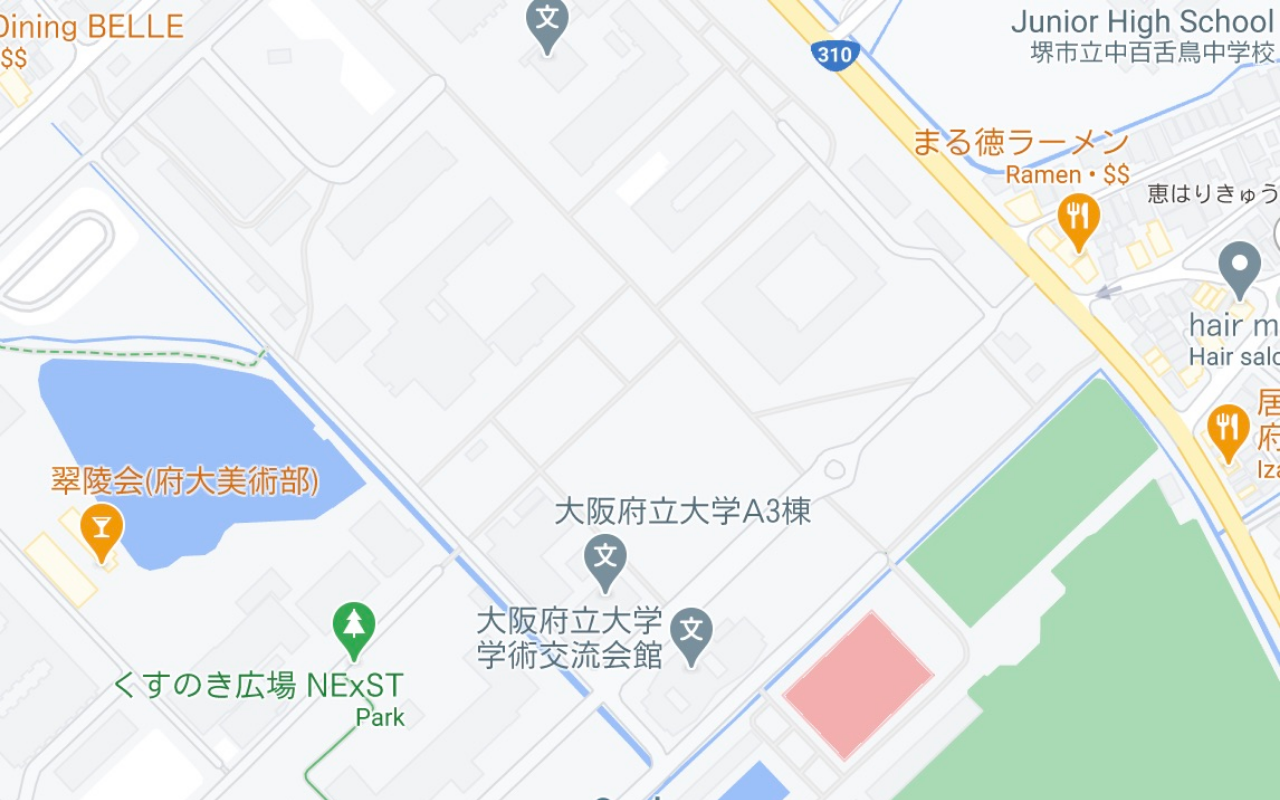
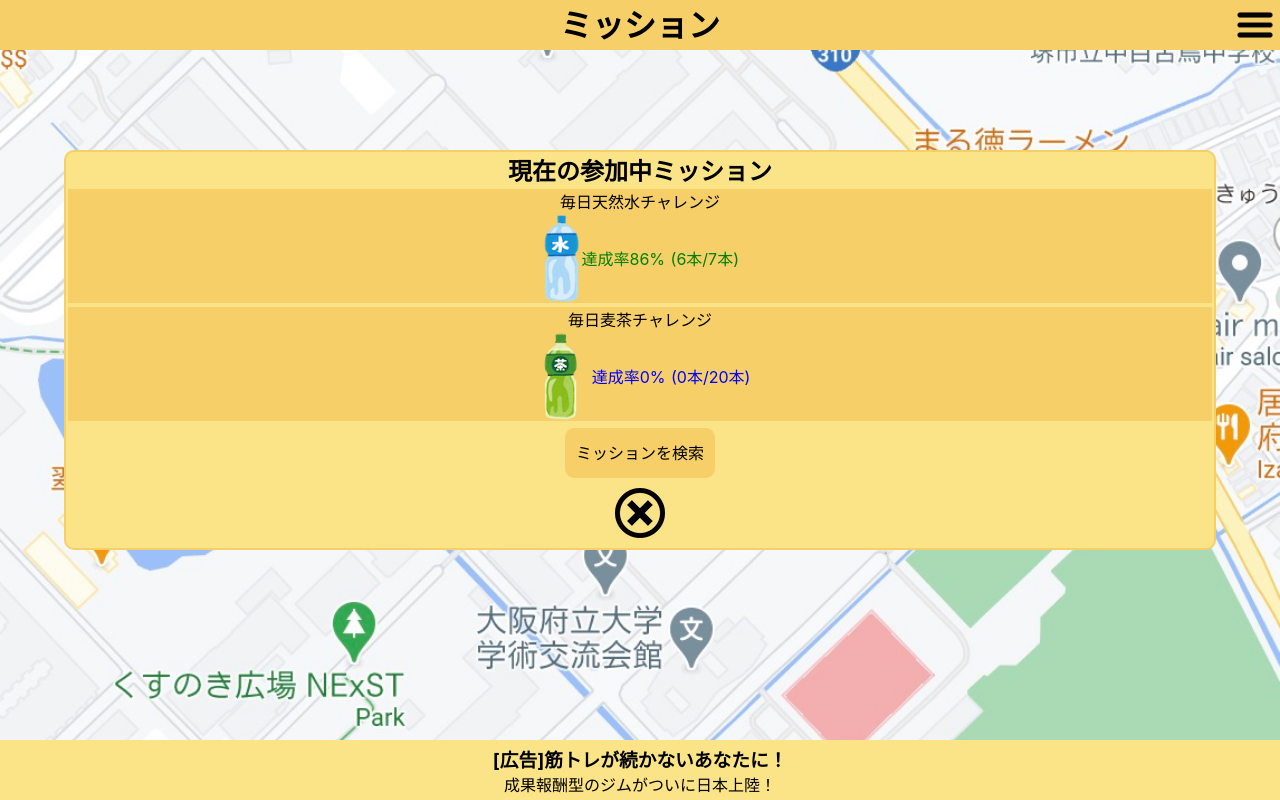
Before and after one commit to kantasv/kokodori-nuxt, a Nuxt app: page /Mission in a window 1280 px wide. Before the commit this address had no page. Built offline with nearby package versions, Linux system fonts and the light colour scheme.

Commit message:
Mission  completed

```diff
--- /dev/null
+++ b/pages/Mission.vue
@@ -0,0 +1,106 @@
+<template>
+  <div>
+    <AdWrapper />
+    <KokodoriHeader headertitle="ミッション" />
+    <div class="stock-container">
+      <h2>現在の参加中ミッション</h2>
+      <div class="stock-info-container">
+        <p>毎日天然水チャレンジ</p>
+        <div class="almost-outofstock-product-image-wrapper">
+          <p>
+            <img src="~/static/bousai_water.png" class="almost-outofstock-product-image">
+            <span class="stock-description stock-description-almost-none">達成率86% (6本/7本)</span>
+          </p>
+        </div>
+      </div>
+      <div class="stock-info-container">
+        <p>毎日麦茶チャレンジ</p>
+        <div class="almost-outofstock-product-image-wrapper">
+          <p>
+            <img src="~/static/petbottle_tea.png" class="almost-outofstock-product-image">
+            <span class="stock-description stock-description-sufficient">達成率0% (0本/20本)</span>
+          </p>
+        </div>
+      </div>
+      <TextButton buttonlabel="ミッションを検索" class="read-more-button" />
+
+      <nuxt-link to="/">
+        <img src="~/static/close.png" alt class="close-button-image">
+      </nuxt-link>
+    </div>
+  </div>
+</template>
+
+<script>
+import AdWrapper from '~/components/AdWrapper.vue'
+import KokodoriHeader from '~/components/KokodoriHeader.vue'
+
+export default {
+  components: {
+    AdWrapper,
+    KokodoriHeader
+  }
+}
+</script>
+
+<style lang="scss">
+.stock-container {
+  top: 150px;
+  width: 90%;
+  height: 400px;
+  background-color: #fbe488;
+  margin: 100px auto;
+  border-radius: 10px;
+  text-align: center;
+  border: 2px solid #f6cf69;
+}
+
+.almost-outofstock-product-image-wrapper{
+  height: 90px;
+}
+
+.almost-outofstock-product-image{
+  height: 90px;
+  vertical-align:middle;
+}
+
+.stock-info-container{
+    background-color: #f6cf69;
+    border: 2px solid #fbe488;
+}
+
+.close-button-image{
+  margin: 5px;
+  width:50px;
+}
+
+.stock-overall-status{
+  color: green;
+}
+
+.read-more-button{
+  margin: 5px auto;
+}
+
+.stock-description{
+  vertical-align:middle;
+}
+
+.stock-description-almost-none{
+  color: green;
+}
+
+.stock-description-sufficient{
+  color:blue;
+}
+</style>
+
+<script>
+import TextButton from '~/components/TextButton.vue'
+
+export default {
+  components: {
+    TextButton
+  }
+}
+</script>
--- /dev/null
+++ b/pages/Ranking.vue
@@ -0,0 +1,103 @@
+<template>
+  <div>
+    <KokodoriHeader headertitle="ランキング" />
+    <AdWrapper />
+    <div class="stock-container">
+      <h3>週間ランキング 現在地周辺</h3>
+      <div class="stock-info-container">
+        <p>1位「沼から取れた天然水」</p>
+      </div>
+      <div class="stock-info-container">
+        <p>2位「Hey麦茶！炭酸エディション」</p>
+      </div>
+      <div class="stock-info-container">
+        <p>3位「Hey麦茶！ピーチフレーバー」</p>
+      </div>
+      <div class="stock-info-container">
+        <p>4位「Hey麦茶！初恋の味」</p>
+      </div>
+      <div class="stock-info-container">
+        <p>5位「What's up 麦茶！ハワイ味」</p>
+      </div>
+      <div class="stock-info-container">
+        <p>5位「深夜の紅茶」</p>
+      </div>
+      <div class="stock-info-container">
+        <p>6位「早朝の紅茶」</p>
+      </div>
+      <h6>現在地周辺の過去１週間の購入情報に基づいています</h6>
+      <TextButton buttonlabel="もっと見る" class="read-more-button" />
+
+      <nuxt-link to="/">
+        <img src="~/static/close.png" alt class="close-button-image">
+      </nuxt-link>
+    </div>
+  </div>
+</template>
+
+<script>
+import AdWrapper from '~/components/AdWrapper.vue'
+import KokodoriHeader from '~/components/KokodoriHeader.vue'
+
+export default {
+  components: {
+    AdWrapper,
+    KokodoriHeader
+  }
+}
+</script>
+
+<style lang="scss">
+.stock-container {
+  top: 150px;
+  width: 90%;
+  height: 370px;
+  background-color: #fbe488;
+  margin: 100px auto;
+  border-radius: 10px;
+  text-align: center;
+  border: 2px solid #f6cf69;
+}
+
+.stock-info-container{
+    background-color: #f6cf69;
+    border: 2px solid #fbe488;
+}
+
+.close-button-image{
+  margin: 10px;
+  width:50px;
+}
+
+.stock-overall-status{
+  color: green;
+}
+
+.read-more-button{
+  margin: 5px auto;
+}
+
+.stock-description{
+  vertical-align:middle;
+}
+
+.stock-description-almost-none{
+  color: red;
+}
+
+.stock-description-sufficient{
+  color:green;
+}
+</style>
+
+<script>
+import TextButton from '~/components/TextButton.vue'
+
+export default {
+  components: {
+    TextButton
+  }
+}
+</script>
+
+</style>
```
